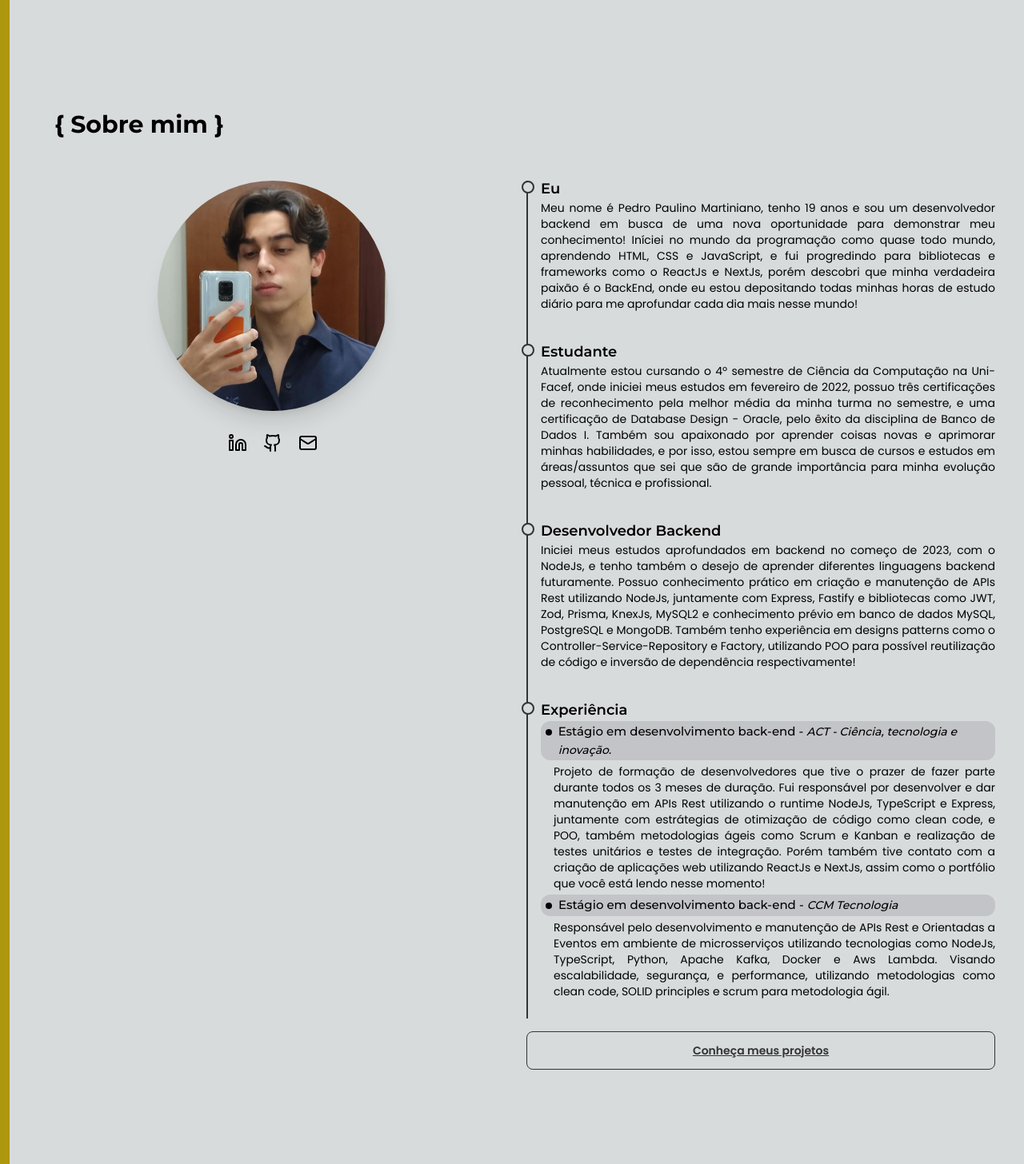
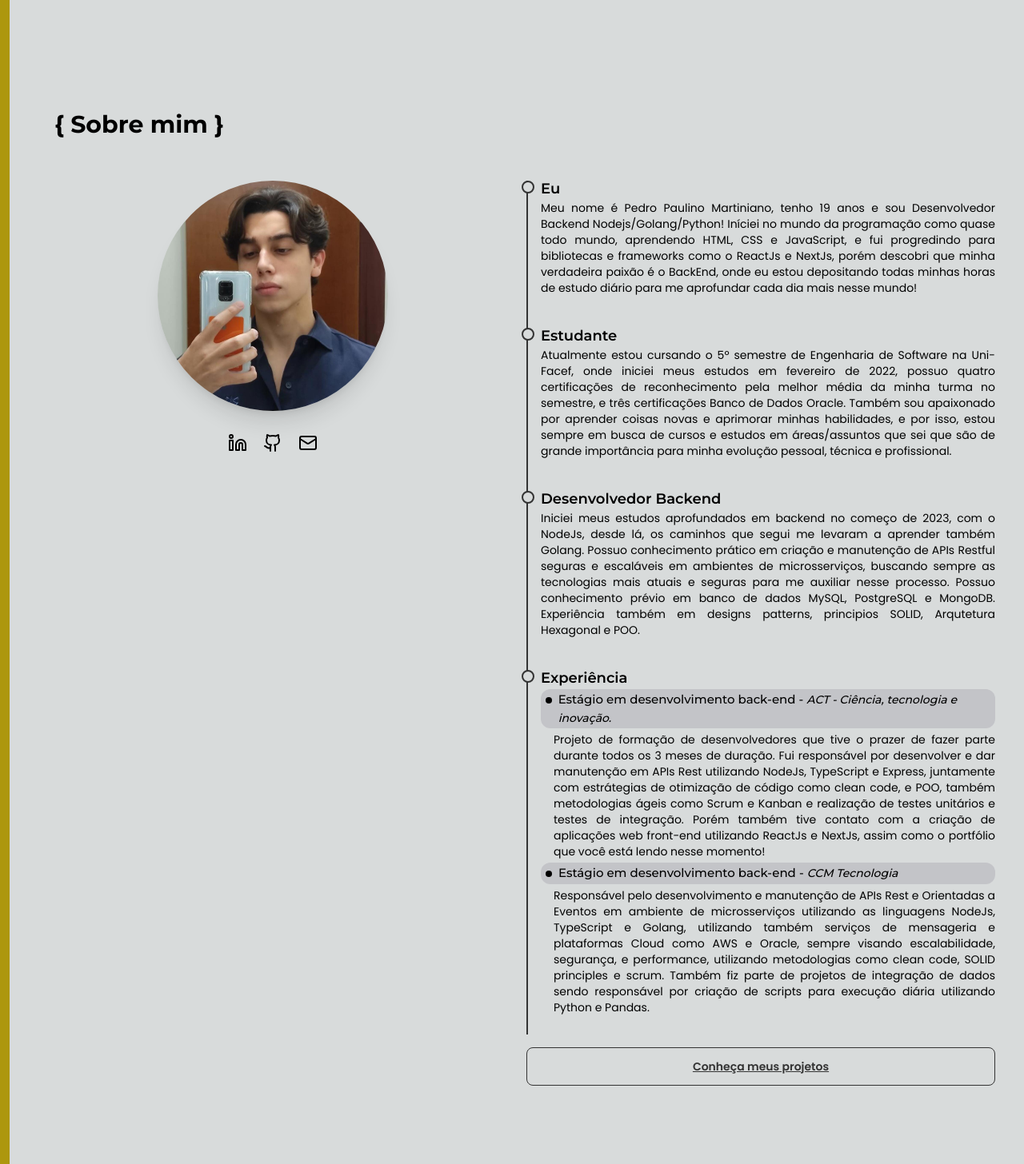
Before and after one commit to PedroMartiniano/portfolio, a Next.js app: page / in a window 1280 px wide. Shown: the part 758-2214 px from the top of the page at 80% size. Built offline with nearby package versions, Linux system fonts and the light colour scheme.

Commit message:
update aboutme

```diff
--- a/package.json
+++ b/package.json
@@ -27,6 +27,7 @@
     "react": "18.2.0",
     "react-dom": "18.2.0",
     "react-hot-toast": "^2.4.1",
+    "react-icons": "^5.2.1",
     "tailwind-variants": "^0.1.14",
     "tailwindcss": "3.3.3",
     "typescript": "5.2.2"
--- a/src/Components/Home/AboutMe/index.tsx
+++ b/src/Components/Home/AboutMe/index.tsx
@@ -41,7 +41,7 @@ export function AboutMe() {
                             <div className="relative right-6 w-4 h-4 bg-gray-200 border-2 border-gray-950 rounded-full" />
                             <div className="relative bottom-5">
                                 <h2 className="font-semibold text-lg font-sans">Eu</h2>
-                                <p className="text-sm text-justify">Meu nome é Pedro Paulino Martiniano, tenho 19 anos e sou um desenvolvedor backend em busca de uma nova oportunidade para demonstrar meu conhecimento! Iníciei no mundo da programação como quase todo mundo, aprendendo HTML, CSS e  JavaScript, e fui progredindo para bibliotecas e frameworks como o ReactJs e NextJs, porém descobri que minha verdadeira paixão é o BackEnd, onde eu estou depositando todas minhas horas de estudo diário para me aprofundar cada dia mais nesse mundo!</p>
+                                <p className="text-sm text-justify">Meu nome é Pedro Paulino Martiniano, tenho 19 anos e sou Desenvolvedor Backend Nodejs/Golang/Python! Iníciei no mundo da programação como quase todo mundo, aprendendo HTML, CSS e  JavaScript, e fui progredindo para bibliotecas e frameworks como o ReactJs e NextJs, porém descobri que minha verdadeira paixão é o BackEnd, onde eu estou depositando todas minhas horas de estudo diário para me aprofundar cada dia mais nesse mundo!</p>
                             </div>
                         </div>
 
@@ -49,7 +49,7 @@ export function AboutMe() {
                             <div className="relative right-6 w-4 h-4 bg-gray-200 border-2 border-gray-950 rounded-full" />
                             <div className="relative bottom-5">
                                 <h2 className="font-semibold text-lg font-sans">Estudante</h2>
-                                <p className="text-sm text-justify">Atualmente estou cursando o 4º semestre de Ciência da Computação na Uni-Facef, onde iniciei meus estudos em fevereiro de 2022, possuo três certificações de reconhecimento pela melhor média da minha turma no semestre, e uma certificação de Database Design - Oracle, pelo êxito da disciplina de Banco de Dados I. Também sou apaixonado por aprender coisas novas e aprimorar minhas habilidades, e por isso, estou sempre em busca de cursos e estudos em áreas/assuntos que sei que são de grande importância para minha evolução pessoal, técnica e profissional.</p>
+                                <p className="text-sm text-justify">Atualmente estou cursando o 5º semestre de Engenharia de Software na Uni-Facef, onde iniciei meus estudos em fevereiro de 2022, possuo quatro certificações de reconhecimento pela melhor média da minha turma no semestre, e três certificações Banco de Dados Oracle. Também sou apaixonado por aprender coisas novas e aprimorar minhas habilidades, e por isso, estou sempre em busca de cursos e estudos em áreas/assuntos que sei que são de grande importância para minha evolução pessoal, técnica e profissional.</p>
                             </div>
                         </div>
 
@@ -57,7 +57,7 @@ export function AboutMe() {
                             <div className="relative right-6 w-4 h-4 bg-gray-200 border-2 border-gray-950 rounded-full" />
                             <div className="relative bottom-5">
                                 <h2 className="font-semibold text-lg font-sans">Desenvolvedor Backend</h2>
-                                <p className="text-sm text-justify">Iniciei meus estudos aprofundados em backend no começo de 2023, com o NodeJs, e tenho também o desejo de aprender diferentes linguagens backend futuramente. Possuo conhecimento prático em criação e manutenção de APIs Rest utilizando NodeJs, juntamente com Express, Fastify e bibliotecas como JWT, Zod, Prisma, KnexJs, MySQL2 e conhecimento prévio em banco de dados MySQL, PostgreSQL e MongoDB. Também tenho experiência em designs patterns como o Controller-Service-Repository e Factory, utilizando POO para possível reutilização de código e inversão de dependência respectivamente!</p>
+                                <p className="text-sm text-justify">Iniciei meus estudos aprofundados em backend no começo de 2023, com o NodeJs, desde lá, os caminhos que segui me levaram a aprender também Golang. Possuo conhecimento prático em criação e manutenção de APIs Restful seguras e escaláveis em ambientes de microsserviços, buscando sempre as tecnologias mais atuais e seguras para me auxiliar nesse processo. Possuo conhecimento prévio em banco de dados MySQL, PostgreSQL e MongoDB. Experiência também em designs patterns, principios SOLID, Arqutetura Hexagonal e POO.</p>
                             </div>
                         </div>
 
@@ -69,12 +69,12 @@ export function AboutMe() {
                                     <div className="mt-2 mr-2 ml-1 w-2 h-2 rounded-full bg-black"></div>
                                     <h3 className="font-medium text-[15px] font-sans">Estágio em desenvolvimento back-end - <span className="italic text-[14px]">ACT - Ciência, tecnologia e inovação.</span></h3>
                                 </div>
-                                <p className="my-1 text-sm ml-4 text-justify">Projeto de formação de desenvolvedores que tive o prazer de fazer parte durante todos os 3 meses de duração. Fui responsável por desenvolver e dar manutenção em APIs Rest utilizando o runtime NodeJs, TypeScript e Express, juntamente com estrátegias de otimização de código como clean code, e POO, também metodologias ágeis como Scrum e Kanban e realização de testes unitários e testes de integração. Porém também tive contato com a criação de aplicações web utilizando ReactJs e NextJs, assim como o portfólio que você está lendo nesse momento!</p>
+                                <p className="my-1 text-sm ml-4 text-justify">Projeto de formação de desenvolvedores que tive o prazer de fazer parte durante todos os 3 meses de duração. Fui responsável por desenvolver e dar manutenção em APIs Rest utilizando NodeJs, TypeScript e Express, juntamente com estrátegias de otimização de código como clean code, e POO, também metodologias ágeis como Scrum e Kanban e realização de testes unitários e testes de integração. Porém também tive contato com a criação de aplicações web front-end utilizando ReactJs e NextJs, assim como o portfólio que você está lendo nesse momento!</p>
                                 <div className="flex bg-[#c3c4c8] p-[2px] rounded-xl">
                                     <div className="mt-2 mr-2 ml-1 w-2 h-2 rounded-full bg-black"></div>
                                     <h3 className="font-medium text-[15px] font-sans">Estágio em desenvolvimento back-end - <span className="italic text-[14px]">CCM Tecnologia</span></h3>
                                 </div>
-                                <p className="my-1 text-sm ml-4 text-justify">Responsável pelo desenvolvimento e manutenção de APIs Rest e Orientadas a Eventos em ambiente de microsserviços utilizando tecnologias como NodeJs, TypeScript, Python, Apache Kafka, Docker e Aws Lambda. Visando escalabilidade, segurança, e performance, utilizando metodologias como clean code, SOLID principles e scrum para metodologia ágil.</p>
+                                <p className="my-1 text-sm ml-4 text-justify">Responsável pelo desenvolvimento e manutenção de APIs Rest e Orientadas a Eventos em ambiente de microsserviços utilizando as linguagens NodeJs, TypeScript e Golang, utilizando também serviços de mensageria e plataformas Cloud como AWS e Oracle, sempre visando escalabilidade, segurança, e performance, utilizando metodologias como clean code, SOLID principles e scrum. Também fiz parte de projetos de integração de dados sendo responsável por criação de scripts para execução diária utilizando Python e Pandas.</p>
                             </div>
                         </div>
 
--- a/src/Components/Home/LandingPage/index.tsx
+++ b/src/Components/Home/LandingPage/index.tsx
@@ -2,6 +2,7 @@
 
 import { Button } from "@/Components/Button";
 import { ChevronLeft, ChevronRight } from "lucide-react";
+import { FaGolang, FaNodeJs, FaPython } from "react-icons/fa6";
 import { useRouter } from "next/navigation";
 
 export function LandingPage() {
@@ -15,6 +16,7 @@ export function LandingPage() {
             <div className="flex flex-col gap-6">
                 <h1 className="font-sans font-extrabold text-3xl self-start">Olá, meu nome é <span className="text-yellow-600">Pedro Paulino Martiniano</span></h1>
                 <h2 className="font-sans font-extrabold text-2xl self-start text-yellow-600">{`{ `}Desenvolvedor BackEnd{` }`}</h2>
+                <div className="flex flex-row gap-6"><FaGolang size={50} color="#AD970E"/> <FaNodeJs size={40} color="#AD970E"/> <FaPython size={40} color="#AD970E"/></div>
                 <p className="text-sm text-justify">
                     Seja muito bem vindo ao meu portfólio! Aqui você descobrirá um pouco sobre minhas habilidades, tecnologias que trabalho e projetos feitos por mim até o momento.
                 </p>
```
Also changed, not shown: 1 other file (tests, documents, lock files or other folders).
